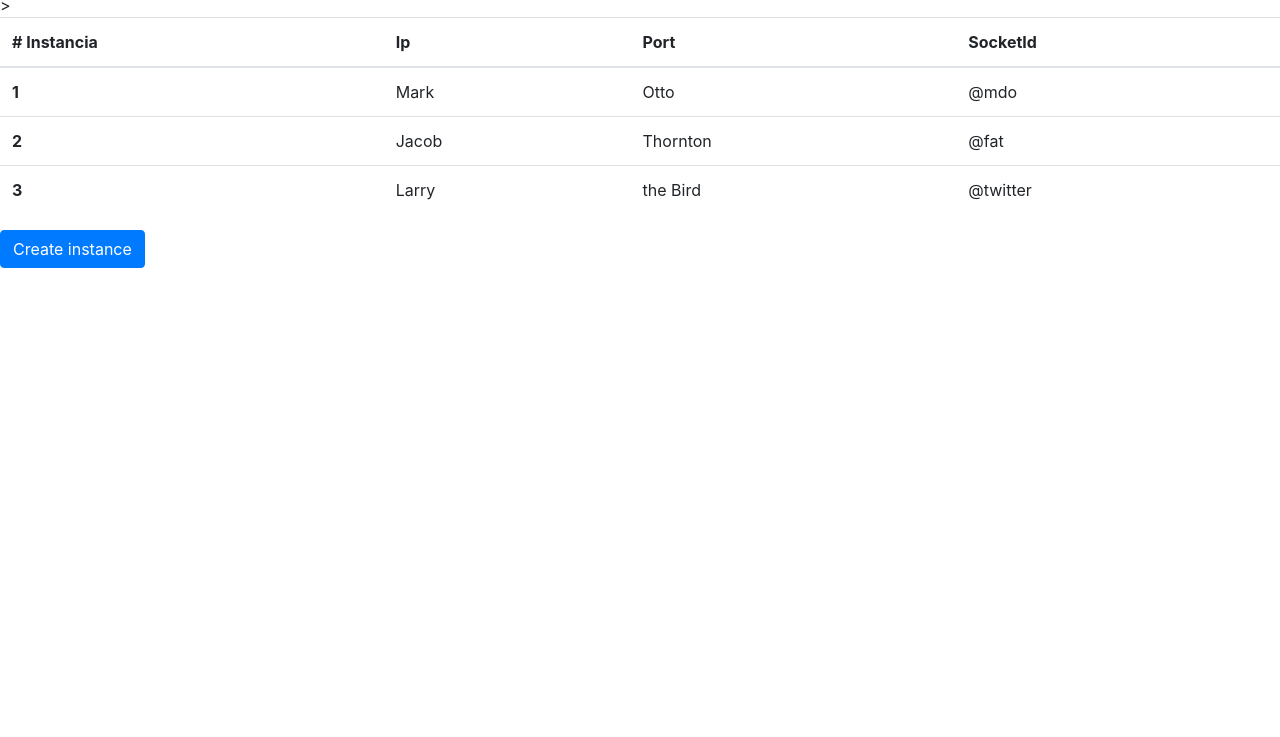
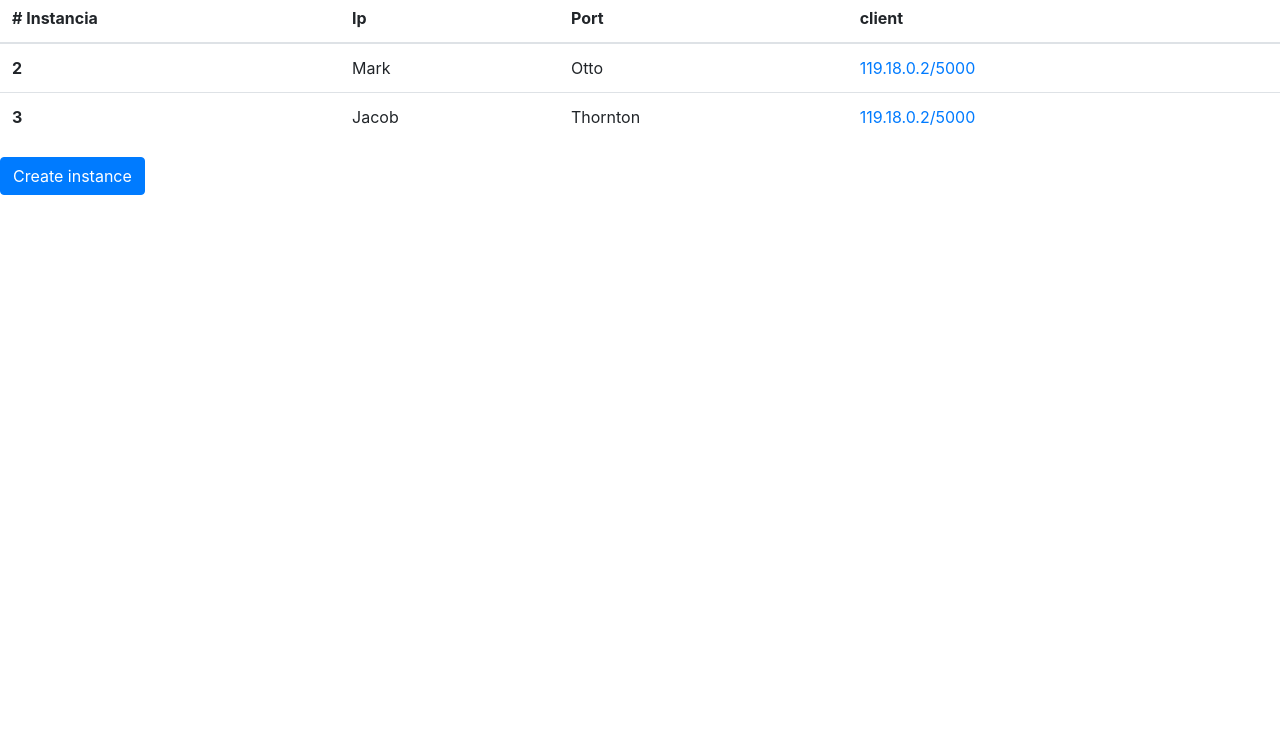
Before and after one commit to drox13/lab4_SD_Berkeley_Coordinador, a website: page public/index.html in a window 1280 px wide. Shown: the part 63-800 px from the top of the page. Drawn offline with nearby package versions, Linux system fonts and the light colour scheme.

Commit message:
se esta arreglando el dashBoard

```diff
--- a/public/index.html
+++ b/public/index.html
@@ -18,27 +18,25 @@
             <th scope="col"># Instancia</th>
             <th scope="col">Ip</th>
             <th scope="col">Port</th>
-            <th scope="col">SocketId</th>
+            <th scope="col">client</th>
           </tr>
         </thead>
         <tbody id="tablita">
           <tr>
-            <th scope="row">1</th>
-            <td>Mark</td> <!--fila-->>
+            <th scope="row">2</th>
+            <td>Mark</td> <!--fila-->
             <td>Otto</td>
-            <td>@mdo</td>
-          </tr>
-          <tr>
-            <th scope="row">2</th>
-            <td>Jacob</td>
-            <td>Thornton</td>
-            <td>@fat</td>
+            <td>
+              <a href="http://119.18.0.2/5000" target="_blank">119.18.0.2/5000</a>
+            </td>
           </tr>
           <tr>
             <th scope="row">3</th>
-            <td>Larry</td>
-            <td>the Bird</td>
-            <td>@twitter</td>
+            <td>Jacob</td>
+            <td>Thornton</td>
+            <td>
+              <a href="http://119.18.0.2/5000" target="_blank">119.18.0.2/5000</a>
+            </td>
           </tr>
         </tbody>
       </table>
--- a/public/js/client.js
+++ b/public/js/client.js
@@ -6,7 +6,8 @@ function sendRequestNewInstance() {
 		let body = JSON.parse(xhr.response);
 		alert(body.msg)
 
-		var fila="<tr><td>"+body.numberInstance+"</td><td>"+body.ipIntancia+"</td><td>"+ body.port+"</td><td>"+ "OTR0" +"</td></tr>";
+		var fila="<tr><td>"+body.numberInstance+"</td><td>"+body.ipIntancia+"</td><td>"+ body.port+"</td><td>"
+		+ "<a href='http://119.18.0.2/5000' target='_blank'>" +  body.ipIntancia + "/5000</a>" +"</td></tr>";
 		var btn = document.createElement("TR");
 		btn.innerHTML=fila;
 		document.getElementById("tablita").appendChild(btn);
```
